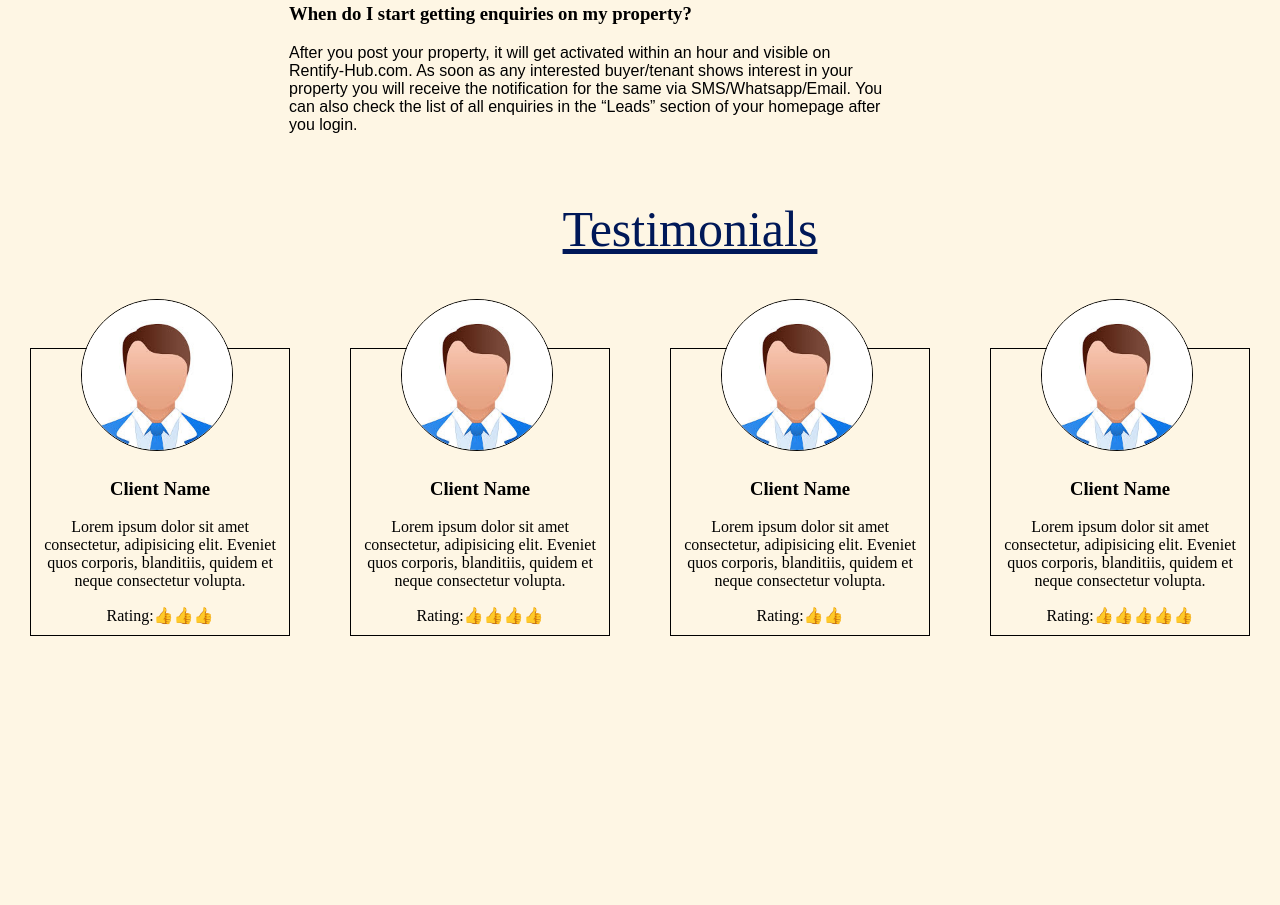
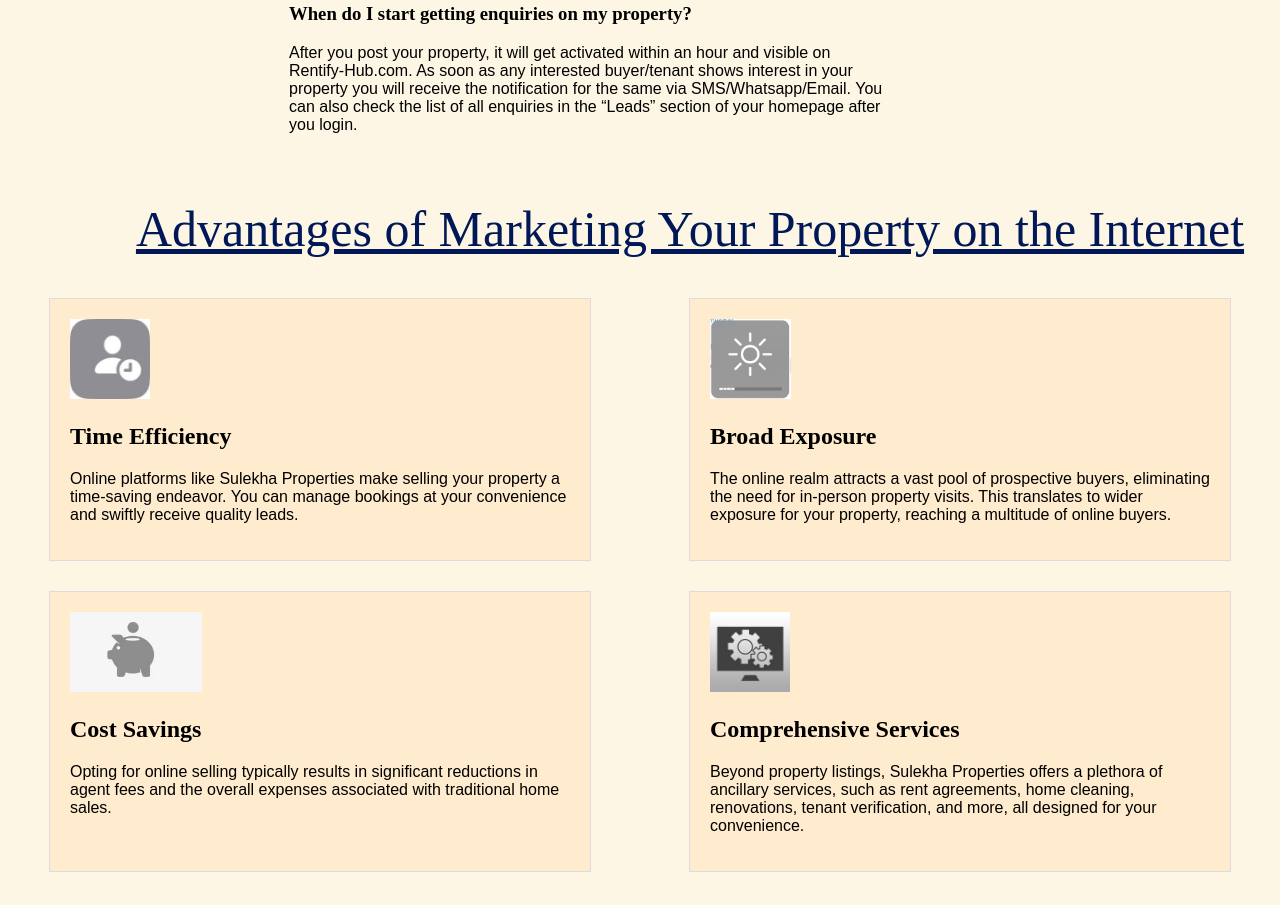
Before and after one commit to GauriTh06/ICP-9.0-Github-Group8-Project2, a plain HTML site: page Html-pages/list-property.html in a window 1280 px wide. Shown: the part 2126-3031 px from the top of the page. Before the commit the page ends 2792 px from the top, so only its background shows below. Drawn offline with Linux system fonts and the light colour scheme.

Commit message:
advantage of listing property

```diff
--- a/Css-pages/list-property.css
+++ b/Css-pages/list-property.css
@@ -111,3 +111,24 @@
     border: 1px solid black;
     margin: 0px auto;
 }
+.advantage-marketing-container{
+    width: 500px;
+    margin-left: 30px;
+    margin-right: 30px;
+    margin-bottom: 30px;
+    border: 0.5px solid gainsboro;
+    padding: 20px;
+    background-color:blanchedalmond;
+}
+.marketing-img{
+    height: 80px;
+}
+.marketing-main-container{
+    display: flex;
+    flex-wrap: wrap;
+    justify-content:space-around;
+}
+.advantage-marketing-container:hover{
+    box-shadow: 2px 2px 3px 1px gray;
+    transition: 1s;
+}
--- a/Html-pages/list-property.html
+++ b/Html-pages/list-property.html
@@ -125,6 +125,29 @@
         </div>
 
     </div>
+    <span class=" heading-color heading-text alig-centr"><u>Advantages of Marketing Your Property on the Internet</u></span>
+    <div class="marketing-main-container">
+        <div class="advantage-marketing-container">
+            <img src="./../image/time-efficient.jfif" class="marketing-img">
+            <h2>Time Efficiency</h2>
+            <p class="text-font-style">Online platforms like Sulekha Properties make selling your property a time-saving endeavor. You can manage bookings at your convenience and swiftly receive quality leads.</p>
+        </div>
+        <div class="advantage-marketing-container">
+            <img src="./../image/broad-exposure.png" class="marketing-img">
+            <h2>Broad Exposure</h2>
+            <p class="text-font-style">The online realm attracts a vast pool of prospective buyers, eliminating the need for in-person property visits. This translates to wider exposure for your property, reaching a multitude of online buyers.</p>
+        </div>
+        <div class="advantage-marketing-container">
+            <img src="./../image/cost-efficient.jfif" class="marketing-img">
+            <h2>Cost Savings</h2>
+            <p class="text-font-style">Opting for online selling typically results in significant reductions in agent fees and the overall expenses associated with traditional home sales.</p>
+        </div>
+        <div class="advantage-marketing-container">
+            <img src="./../image/saving.jfif" class="marketing-img">
+            <h2>Comprehensive Services</h2>
+            <p class="text-font-style">Beyond property listings, Sulekha Properties offers a plethora of ancillary services, such as rent agreements, home cleaning, renovations, tenant verification, and more, all designed for your convenience.</p>
+        </div>
+    </div>
     <span class=" heading-color heading-text alig-centr"><u>Testimonials</u></span>
     <div class="testimonial-container">
         <div class="testimonial-card">
@@ -152,5 +175,6 @@
             Rating:👍👍👍👍👍
         </div>
     </div>
+    <>
 </body>
 </html>
```
Also changed, not shown: image/broad-exposure.png (added), image/cost-efficient.jfif (added), image/saving.jfif (added), image/time-efficient.jfif (added).
